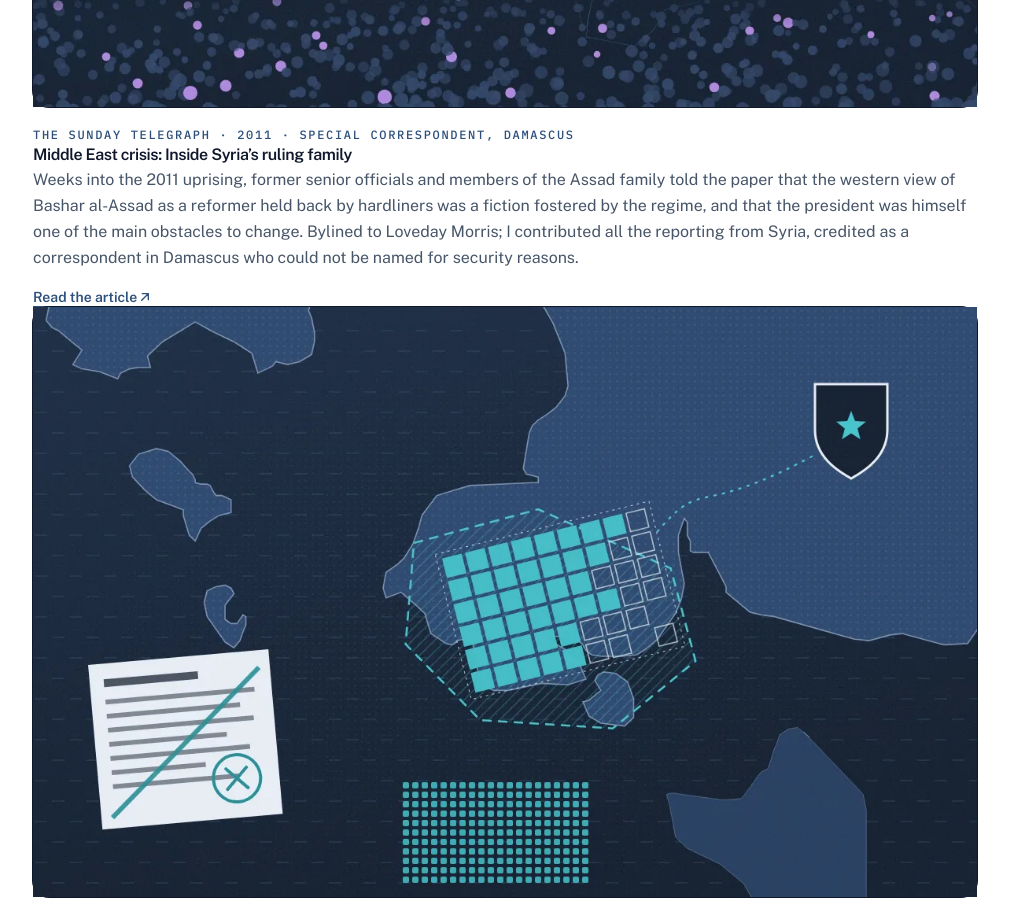
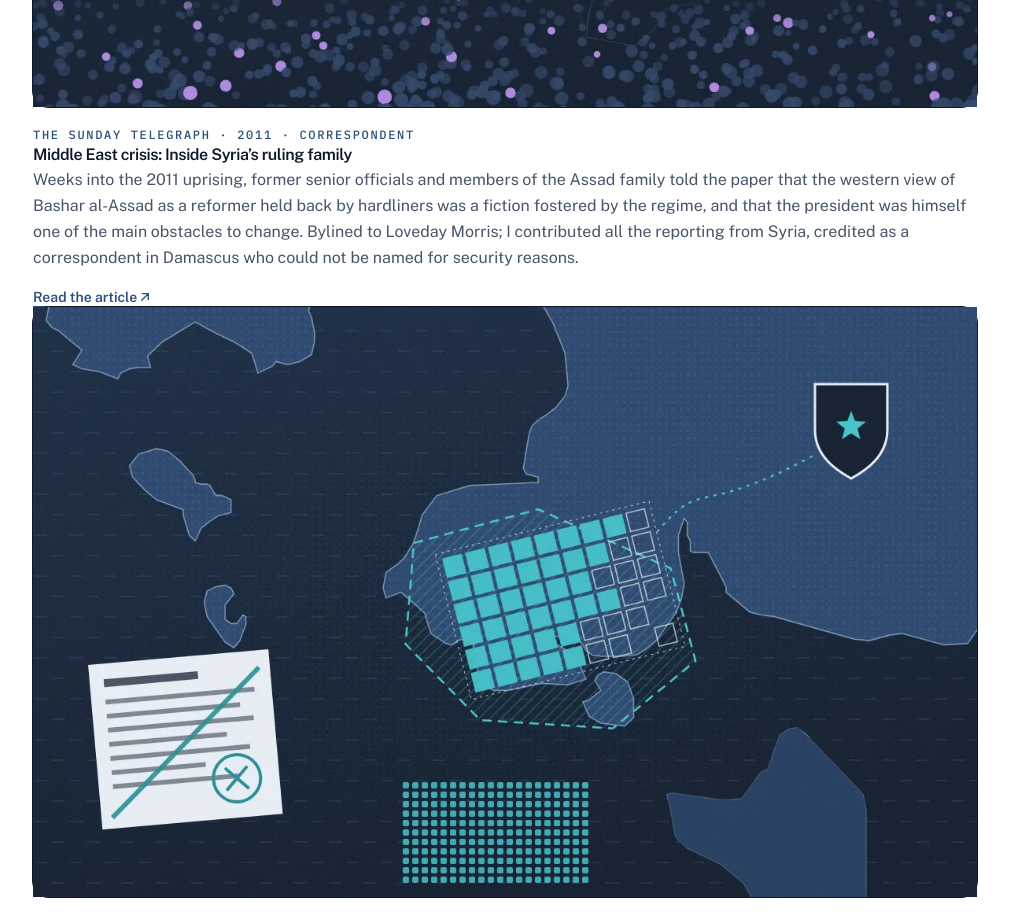
Before and after one commit to danpyesano/danpyesano.github.io, a plain HTML site: page investigations.html in a window 1280 px wide. Shown: the part 4400-5314 px from the top of the page, without its empty margins (135-1144 px from the left). Drawn offline with nearby package versions, Linux system fonts and the light colour scheme.

Commit message:
Update correspondent attribution in investigations.html

```diff
--- a/investigations.html
+++ b/investigations.html
@@ -137,7 +137,7 @@
                  class="aspect-[16/10] w-full object-cover motion-safe:transition-transform motion-safe:duration-300 group-hover:scale-[1.02]">
           </picture>
         </a>
-        <p class="mt-5 font-mono text-xs uppercase tracking-[0.14em] text-accent">The Sunday Telegraph · 2011 · Special correspondent, Damascus</p>
+        <p class="mt-5 font-mono text-xs uppercase tracking-[0.14em] text-accent">The Sunday Telegraph · 2011 · Correspondent</p>
         <h2 class="mt-2 text-2xl font-semibold tracking-tight text-balance">
           <a href="https://www.telegraph.co.uk/news/worldnews/middleeast/syria/8423649/Middle-East-crisis-Inside-Syrias-ruling-family.html" class="hover:underline hover:decoration-line hover:underline-offset-4">Middle East crisis: Inside Syria’s ruling family</a>
         </h2>
```
